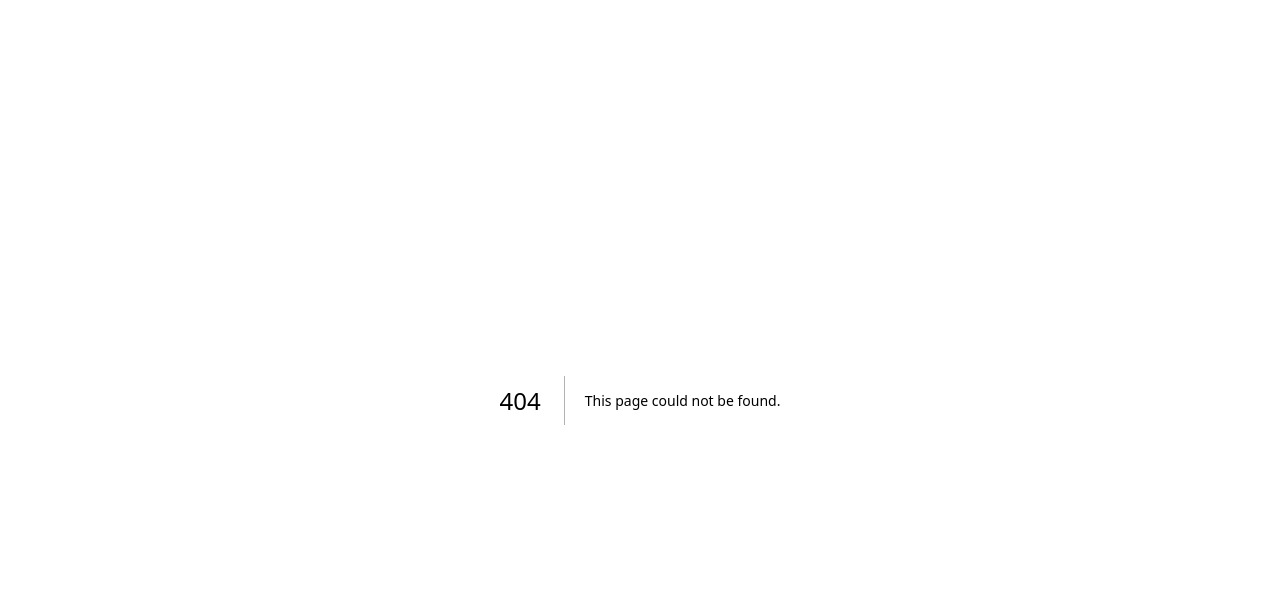
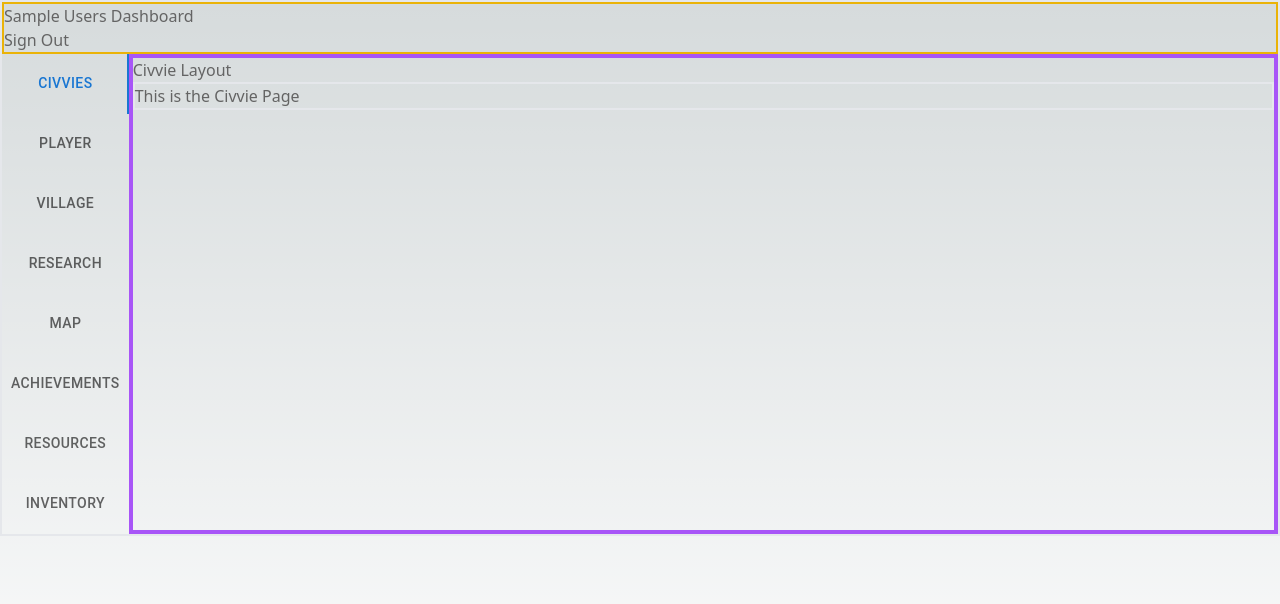
Before and after one commit to dstadz/idler, a Next.js app: page /dashboard/civvies in a window 1280 px wide. Before the commit this address had no page. Shown: the top 604 px of the page. Built offline with nearby package versions, Linux system fonts and the light colour scheme; no server answers; sample sign-in values are in the browser's storage.

Commit message:
add template routes

```diff
--- /dev/null
+++ b/src/app/dashboard/civvies/layout.tsx
@@ -0,0 +1,16 @@
+'use client'
+import React, { ReactNode } from 'react'
+interface CivviesLayoutProps {
+  children: ReactNode
+}
+
+const CivviesLayout = ({ children }: CivviesLayoutProps) => {
+  return (
+    <div className="flex flex-col border-2 w-full border-4 border-purple-500">
+      Civvie Layout
+      {children}
+    </div>
+  )
+}
+
+export default CivviesLayout
--- /dev/null
+++ b/src/app/dashboard/civvies/page.tsx
@@ -0,0 +1,17 @@
+'use client'
+import React, { ReactNode } from 'react'
+
+interface CivviesLayoutProps {
+  children: ReactNode
+}
+
+const CivviesLayout = ({ children }: CivviesLayoutProps) => {
+  return ( // /Civvies
+    <div className="flex flex-col border-2 w-full">
+      This is the Civvie Page
+      {children}
+    </div>
+  )
+}
+
+export default CivviesLayout
--- /dev/null
+++ b/src/app/dashboard/player/layout.tsx
@@ -0,0 +1,17 @@
+'use client'
+import React, { ReactNode } from 'react'
+
+interface PlayerLayoutProps {
+  children: ReactNode
+}
+
+const PlayerLayout = ({ children }: PlayerLayoutProps) => {
+  return (
+    <div className="flex flex-col border-2 w-full border-4 border-purple-500">
+      Player Layout
+      {children}
+    </div>
+  )
+}
+
+export default PlayerLayout
--- /dev/null
+++ b/src/app/dashboard/player/page.tsx
@@ -0,0 +1,19 @@
+'use client'
+import React, { ReactNode } from 'react'
+
+import NavStack from '@/components/NavStack'
+
+interface PlayersLayoutProps {
+  children: ReactNode,
+}
+
+const PlayersLayout = ({ children }: PlayersLayoutProps) => {
+  return ( // /Player
+    <div className="flex flex-col border-2 w-full">
+      This is the Player Page
+      {children}
+    </div>
+  )
+}
+
+export default PlayersLayout
```
